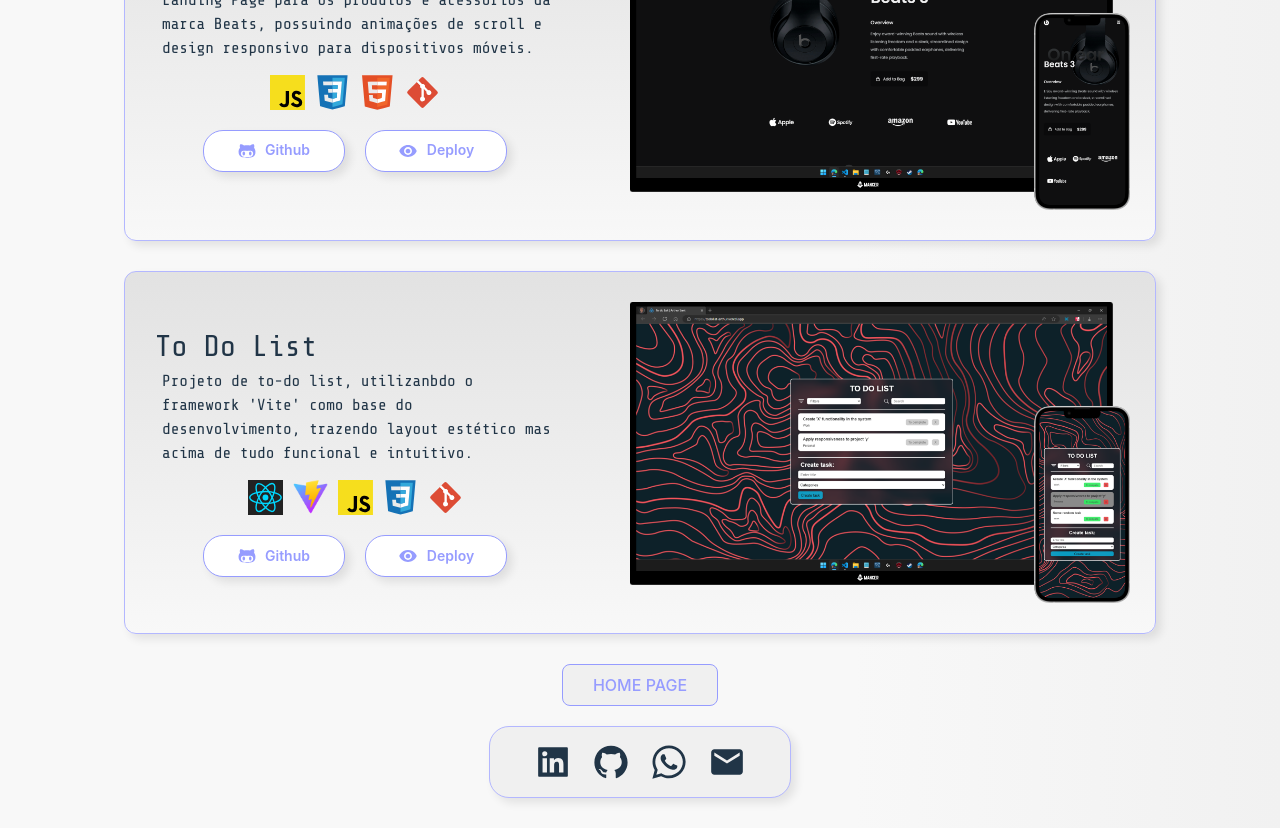
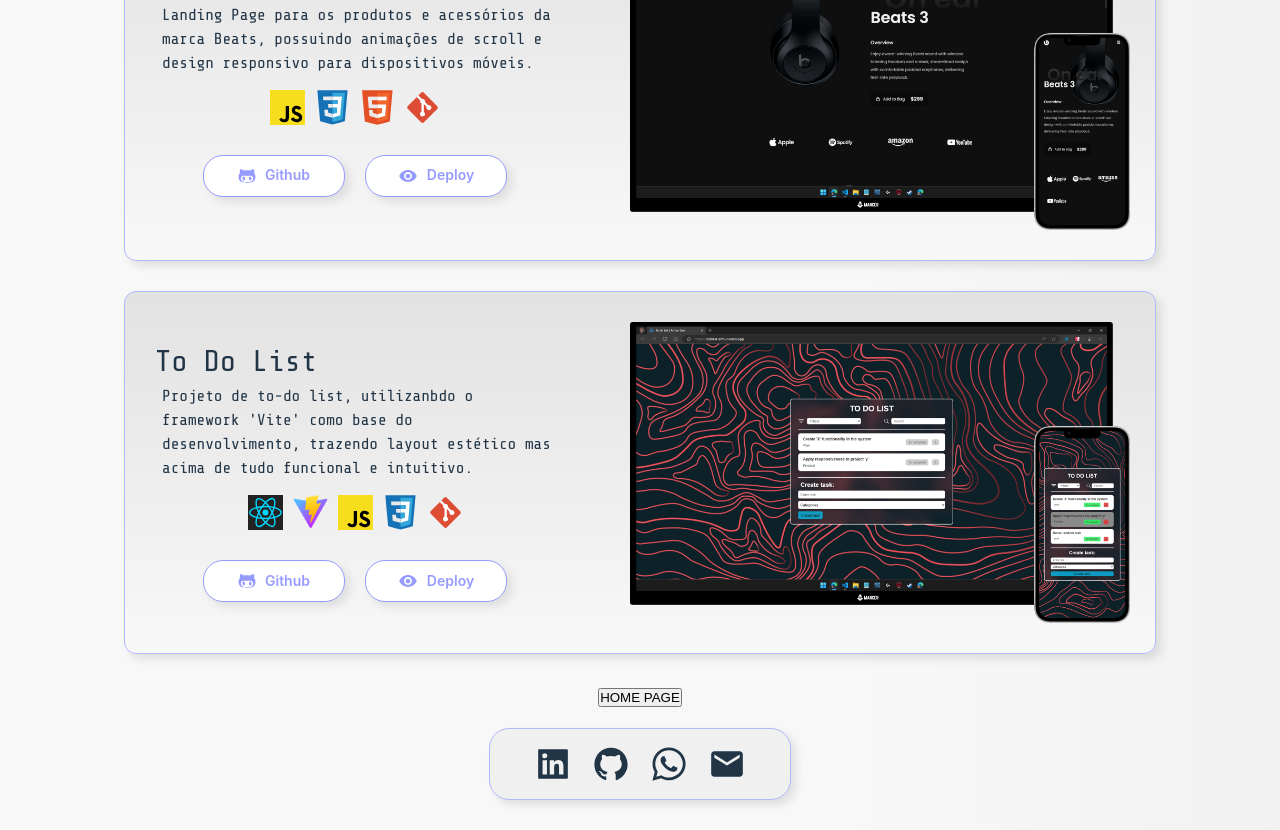
Before and after one commit to ArthurSantDev/ArthurSant, a React (Vite) app: page /projects in a window 1280 px wide. Shown: the part 1480-2310 px from the top of the page. Built offline with nearby package versions, Linux system fonts and the light colour scheme.

Commit message:
buttons project

```diff
--- a/src/Global/Global.css
+++ b/src/Global/Global.css
@@ -16,8 +16,9 @@
   --color-full: #20a6ff;
   --border: #377dff48;
   --back: #000b1f;
+
   --button: #47d4ff7a;
-  --button-back: #000b1f;
+  --button-back: #00091a;
 
   --hover-100: #2eceff;
   --hover-200:  #005085;
@@ -27,7 +28,7 @@
   --mobile-color-full: #20a6ff;
   --mobile-border: #20a6ffdc;
   --mobile-border-900: #377dff48;
-  --mobile-button: #20a6ffdc;
+  --mobile-button: #20a6ffce;
 
   --one: #7fd6ff;
   --two: #f325f3;
@@ -55,18 +56,19 @@
     --color-full: #646cff;
     --border: #b3b7ff;
     --back: #f0f0f0;
+
     --button: #969cff;
     --button-back: #ffffff;
 
     --hover-100: #1b27ff;
-    --hover-200: #b4b8ff;
+    --hover-200: #b9bdff;
 
     --project:  linear-gradient(to top,  #f8f8f8, #e2e2e2);
 
     --mobile-color-full: #7e85ff;
     --mobile-border: #cacbff;
     --mobile-border-900: #969bff6e;
-    --mobile-button: #cacbff;
+    --mobile-button: #8284ff;
 
     --one: #008cff;
     --two: #ac00ac;
@@ -122,8 +124,9 @@ h1, h2, h3, p, a, svg, img {
 }
 
 .Title {
-  padding: 90px 0 0;
+  padding: 100px 0 0;
   font-size: 36px;
+  text-shadow: 2px 2px 5px rgba(0, 0, 0, 0.2);
   color: var(--color-full);
 }
 @media (max-width: 500px) {
@@ -146,7 +149,20 @@ h1, h2, h3, p, a, svg, img {
 }
 
 .shadow {
-  box-shadow: 5px 5px 10px rgba(0, 0, 0, 0.09);
+  box-shadow: 5px 5px 10px rgba(0, 0, 0, 0.1);
+}
+
+.routes-button {
+  width: 200px;
+  height: 40px;
+  gap: 5px;
+  font-size: 13px;
+  font-weight: 500;
+  border-radius: 50px;
+  border: 1px solid var(--mobile-button);
+  background-color: var(--button-back);
+  color: var(--mobile-button);
+  transition: 0.2s;
 }
 
 ::-webkit-scrollbar {
--- a/src/components/Stack/index.css
+++ b/src/components/Stack/index.css
@@ -86,6 +86,7 @@
    .stack-box:active {
       color: var(--color-full);
       border-color: var(--color-full);
+      box-shadow: 5px 5px 10px rgba(0, 0, 0, 0.3);
       transform: translateY(-5px);
    }
 
--- a/src/pages/Projects/index.css
+++ b/src/pages/Projects/index.css
@@ -1,7 +1,6 @@
 @media (min-width: 500px) {
    .project:hover {
       border-color: var(--color-full);
-      transform: translateY(-3px);
       box-shadow: 5px 5px 10px rgba(0, 0, 0, 0.2);
    }
 
@@ -19,12 +18,6 @@
       text-decoration: line-through;
       cursor: not-allowed;
    }
-
-   button:hover {
-      color: var(--color-full);
-      border-color: var(--color-full);
-      transform: translateY(-2px);
-    }
 }
 
 
@@ -44,7 +37,7 @@
    border-radius: 12px;
    border: 1px solid var(--border);
    background: var(--project);
-   transition: 0.2s;
+   transition: 0.3s;
    /* box-shadow: 1px 3px 8px rgba(0, 0, 0, 0.200); */
 }
 
@@ -101,6 +94,7 @@
    display: flex;
    align-items: center;
    justify-content: center;
+   margin-top: 10px;
    gap: 20px;
 }
 
@@ -151,21 +145,6 @@
    transition: 0.2s;
 }
 
-button {
-   border-radius: 8px;
-   border: 1px solid transparent;
-   padding: 10px 30px;
-   font-size: 1em;
-   font-weight: 500;
-   font-family: inherit;
-   color: var(--button);
-   border: 1px solid var(--button);
-   background-color: var(--back);
-   cursor: pointer;
-   transition: 0.2s;
-}
-
-
 
 
 
@@ -193,14 +172,9 @@ button {
    .cant-btn a:active {
       color: #cf3374;
       border: 1px solid #cf3374;
+      background-color: #fa9fc5;
       text-decoration: line-through;
       cursor: not-allowed;
-   }
-
-   button:active {
-      color: var(--color-full);
-      border-color: var(--color-full);
-      transform: translateY(-2px);
    }
 /* ///////////////////////////////////// */
 
@@ -274,10 +248,9 @@ button {
       gap: 5px;
       font-size: 13px;
       font-weight: 500;
-      border-radius: 50px;
-      border-color: var(--mobile-border-900);
+      border-color: var(--mobile-button);
       background-color: var(--button-back);
-      color: var(--mobile-border-900);
+      color: var(--mobile-button);
       transition: 0.07s;
    }
 
--- a/src/pages/Projects/index.jsx
+++ b/src/pages/Projects/index.jsx
@@ -10,7 +10,7 @@ const index = () => {
     <div id='Projects' className='container'>
         <section className="projects">
             <h1 className='Title'>
-                My featured projects
+                My best projects
             </h1>
 
             <div class="project  shadow">
@@ -126,8 +126,8 @@ const index = () => {
         </section>
 
         <Link to='projects'>
-            <button className="shadow">
-                SEE MORE
+            <button className="routes-button shadow">
+                SEE ALL PROJECTS
             </button>
         </Link>
     </div>
```
